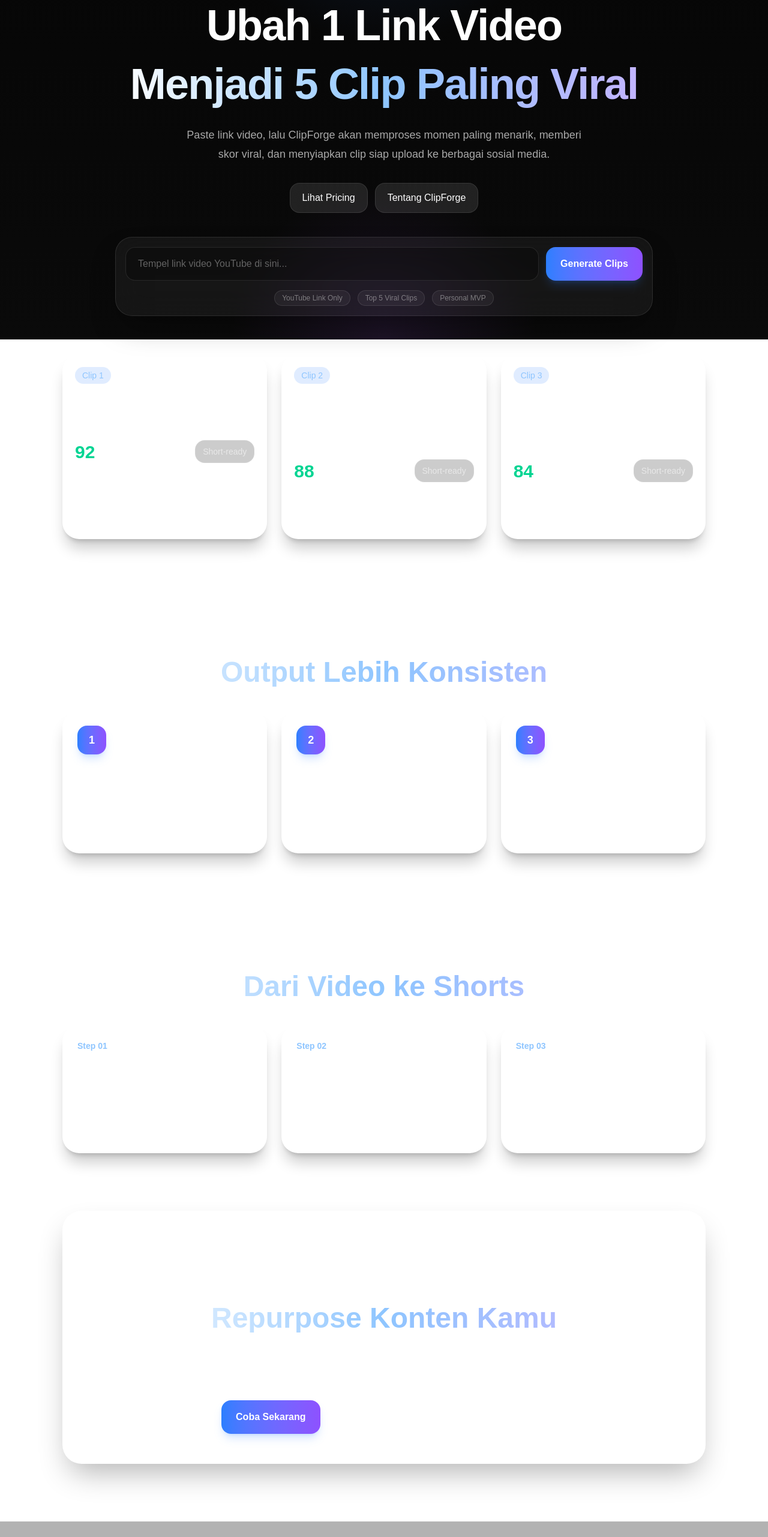
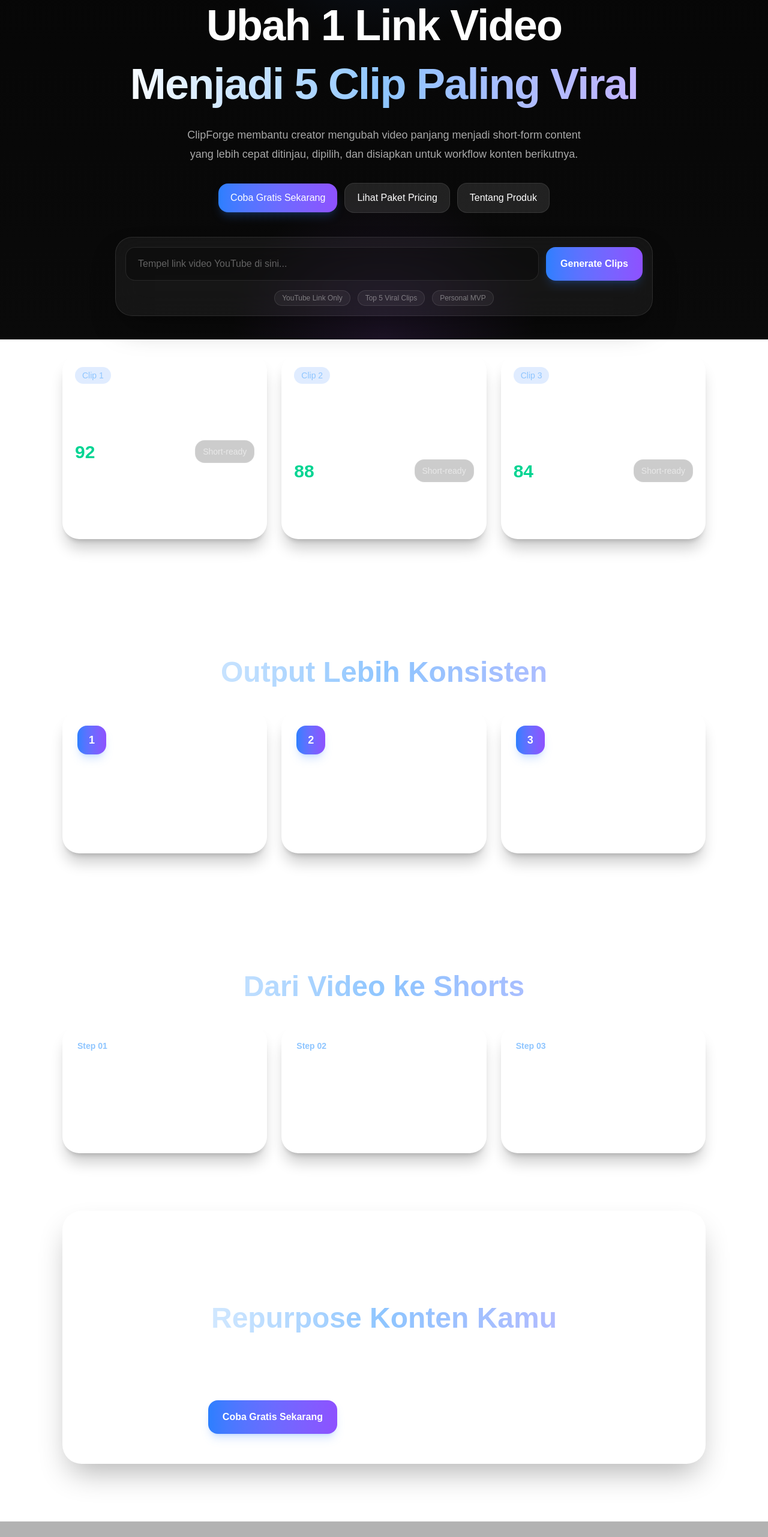
Before and after one commit to Alexnuho/clipforge-mvp, a Next.js app: page / in a window 1280 px wide. Shown: the part 234-2797 px from the top of the page at 60% size. Built offline with nearby package versions, Linux system fonts and the light colour scheme.

Commit message:
optimize cta conversion flow

```diff
--- a/app/about/page.tsx
+++ b/app/about/page.tsx
@@ -1,3 +1,5 @@
+import Link from "next/link";
+
 export default function AboutPage() {
   const values = [
     {
@@ -91,6 +93,21 @@
             AI processing sungguhan, database, billing, team features, dan
             publish workflow yang lebih advanced.
           </p>
+
+          <div className="mt-8 flex flex-wrap items-center justify-center gap-3">
+            <Link
+              href="/contact"
+              className="rounded-2xl bg-gradient-to-r from-blue-500 to-violet-500 px-6 py-4 font-semibold text-white shadow-lg shadow-blue-500/20 transition hover:opacity-95"
+            >
+              Hubungi Kami
+            </Link>
+            <Link
+              href="/pricing"
+              className="rounded-2xl border border-white/10 bg-white/10 px-6 py-4 font-semibold text-white transition hover:bg-white/15"
+            >
+              Lihat Pricing
+            </Link>
+          </div>
         </section>
       </div>
     </main>
--- a/app/app/contact/page.tsx
+++ b/app/app/contact/page.tsx
@@ -1,3 +1,5 @@
+import Link from "next/link";
+
 export default function ContactPage() {
   const contactItems = [
     {
@@ -96,6 +98,21 @@
             produk yang membantu creator dan tim konten bekerja lebih cepat,
             lebih rapi, dan lebih scalable.
           </p>
+
+          <div className="mt-8 flex flex-wrap items-center justify-center gap-3">
+            <Link
+              href="/pricing"
+              className="rounded-2xl bg-gradient-to-r from-blue-500 to-violet-500 px-6 py-4 font-semibold text-white shadow-lg shadow-blue-500/20 transition hover:opacity-95"
+            >
+              Lihat Pricing
+            </Link>
+            <Link
+              href="/"
+              className="rounded-2xl border border-white/10 bg-white/10 px-6 py-4 font-semibold text-white transition hover:bg-white/15"
+            >
+              Kembali ke Home
+            </Link>
+          </div>
         </section>
       </div>
     </main>
--- a/app/page.tsx
+++ b/app/page.tsx
@@ -125,23 +125,33 @@
           </h1>
 
           <p className="mx-auto mt-6 max-w-2xl text-base leading-8 text-white/65 md:text-lg">
-            Paste link video, lalu ClipForge akan memproses momen paling
-            menarik, memberi skor viral, dan menyiapkan clip siap upload ke
-            berbagai sosial media.
+            ClipForge membantu creator mengubah video panjang menjadi short-form
+            content yang lebih cepat ditinjau, dipilih, dan disiapkan untuk
+            workflow konten berikutnya.
           </p>
 
           <div className="mt-8 flex flex-wrap items-center justify-center gap-3">
+            <button
+              onClick={() =>
+                document
+                  .getElementById("hero-input")
+                  ?.scrollIntoView({ behavior: "smooth" })
+              }
+              className="rounded-2xl bg-gradient-to-r from-blue-500 to-violet-500 px-5 py-3 font-medium text-white shadow-lg shadow-blue-500/20 transition hover:opacity-95"
+            >
+              Coba Gratis Sekarang
+            </button>
             <Link
               href="/pricing"
               className="rounded-2xl border border-white/10 bg-white/10 px-5 py-3 font-medium text-white transition hover:bg-white/15"
             >
-              Lihat Pricing
+              Lihat Paket Pricing
             </Link>
             <Link
               href="/about"
               className="rounded-2xl border border-white/10 bg-white/10 px-5 py-3 font-medium text-white transition hover:bg-white/15"
             >
-              Tentang ClipForge
+              Tentang Produk
             </Link>
           </div>
 
@@ -224,7 +234,7 @@
                 href="/results"
                 className="mt-6 block w-full rounded-2xl border border-white/10 bg-white/10 px-4 py-3 text-center font-medium text-white transition hover:bg-white/15"
               >
-                Preview Clip
+                Lihat Contoh Hasil
               </Link>
             </div>
           ))}
@@ -300,8 +310,8 @@
               </span>
             </h2>
             <p className="mx-auto mt-4 max-w-2xl leading-8 text-white/60">
-              Tempel link YouTube, jalankan simulasi AI clipping, lalu lihat
-              bagaimana ClipForge bisa jadi fondasi produk creator tools kamu.
+              Tempel link YouTube untuk mencoba flow produk, lihat hasil contoh,
+              atau pelajari paket yang bisa berkembang menjadi creator SaaS.
             </p>
 
             <div className="mt-8 flex flex-wrap items-center justify-center gap-3">
@@ -313,21 +323,21 @@
                 }
                 className="rounded-2xl bg-gradient-to-r from-blue-500 to-violet-500 px-6 py-4 font-semibold text-white shadow-lg shadow-blue-500/20 transition hover:opacity-95"
               >
-                Coba Sekarang
+                Coba Gratis Sekarang
               </button>
 
               <Link
                 href="/pricing"
                 className="rounded-2xl border border-white/10 bg-white/10 px-6 py-4 font-semibold text-white transition hover:bg-white/15"
               >
-                Lihat Pricing
+                Bandingkan Paket
               </Link>
 
               <Link
-                href="/about"
+                href="/contact"
                 className="rounded-2xl border border-white/10 bg-white/10 px-6 py-4 font-semibold text-white transition hover:bg-white/15"
               >
-                Pelajari Lebih Lanjut
+                Hubungi Kami
               </Link>
             </div>
           </div>
--- a/app/pricing/page.tsx
+++ b/app/pricing/page.tsx
@@ -1,3 +1,5 @@
+import Link from "next/link";
+
 export default function PricingPage() {
   const plans = [
     {
@@ -12,6 +14,7 @@
       ],
       highlight: false,
       button: "Mulai Gratis",
+      href: "/",
     },
     {
       name: "Pro",
@@ -25,7 +28,8 @@
         "Publish workflow lebih cepat",
       ],
       highlight: true,
-      button: "Upgrade ke Pro",
+      button: "Hubungi untuk Pro",
+      href: "/contact",
     },
     {
       name: "Team",
@@ -39,7 +43,8 @@
         "Workflow kolaborasi",
       ],
       highlight: false,
-      button: "Hubungi Kami",
+      button: "Diskusi Team Plan",
+      href: "/contact",
     },
   ];
 
@@ -105,15 +110,16 @@
                 ))}
               </div>
 
-              <button
-                className={`mt-8 w-full rounded-2xl px-5 py-4 font-medium transition ${
+              <Link
+                href={plan.href}
+                className={`mt-8 block w-full rounded-2xl px-5 py-4 text-center font-medium transition ${
                   plan.highlight
                     ? "bg-gradient-to-r from-blue-500 to-violet-500 text-white shadow-lg shadow-blue-500/20 hover:opacity-95"
                     : "border border-white/10 bg-white/10 text-white hover:bg-white/15"
                 }`}
               >
                 {plan.button}
-              </button>
+              </Link>
             </div>
           ))}
         </div>
```
